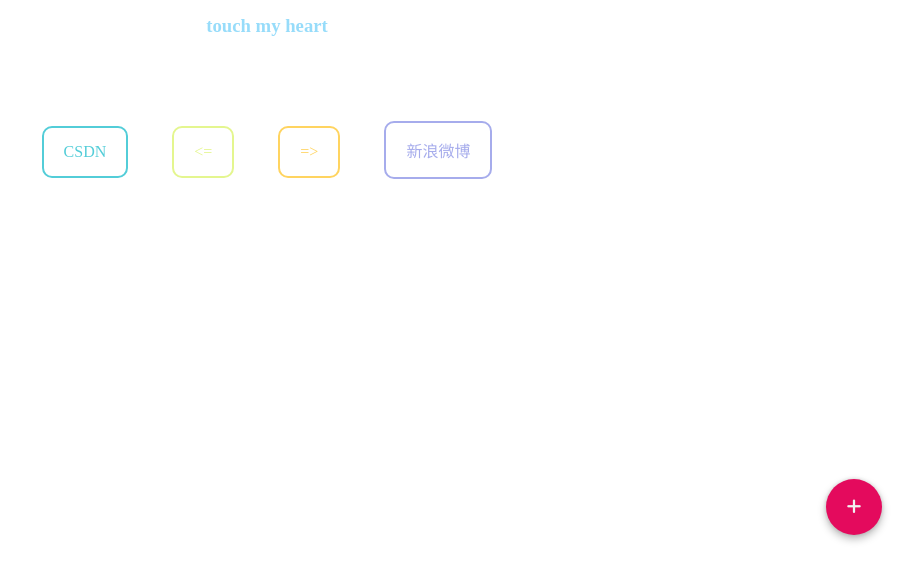
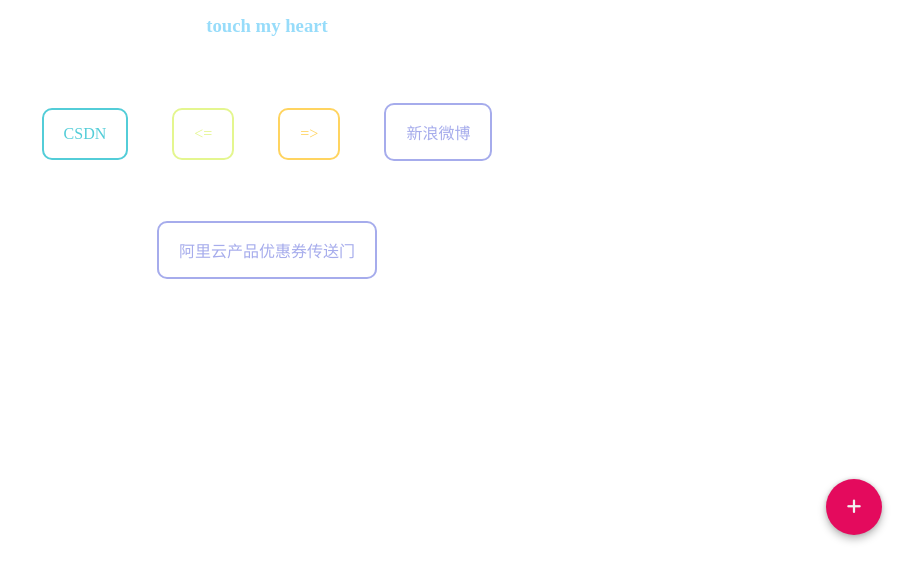
Before and after one commit to lumstar/lumstar.github.io, a plain HTML site: page index.html in a window 1280 px wide. Shown: the part 236-800 px from the top of the page, without its empty margins (373-1280 px from the left). Drawn offline with Linux system fonts and the light colour scheme; files whose address does not match are found by name.

Commit message:
add aliyun product button

```diff
--- a/index.html
+++ b/index.html
@@ -62,11 +62,15 @@ img#logo {
 	<h1>touch me</h1>
 	<br><br>
 	<h3>touch my heart</h3>
-	<br><br><br>
+	<br><br>
         <a href="https://me.csdn.net/Jerry_F_W"><button class="btn-6">CSDN</button></a>
 	<a href="#"><button class="btn-2"><=</button></a>
 	<a href="#"><button class="btn-3">=></button></a>
 	<a href="http://weibo.com/2472998731/"><button class="btn-7">新浪微博</button></a>
+	<br>
+	<a href="https://promotion.aliyun.com/ntms/yunparter/invite.html?userCode=wxgk20h3">
+		<button class="btn-7">阿里云产品优惠券传送门</button>
+	</a>
 </div>
 <!-- Vidage init -->
 	<script src="dist/scripts/Vidage.min.js"></script>
```
